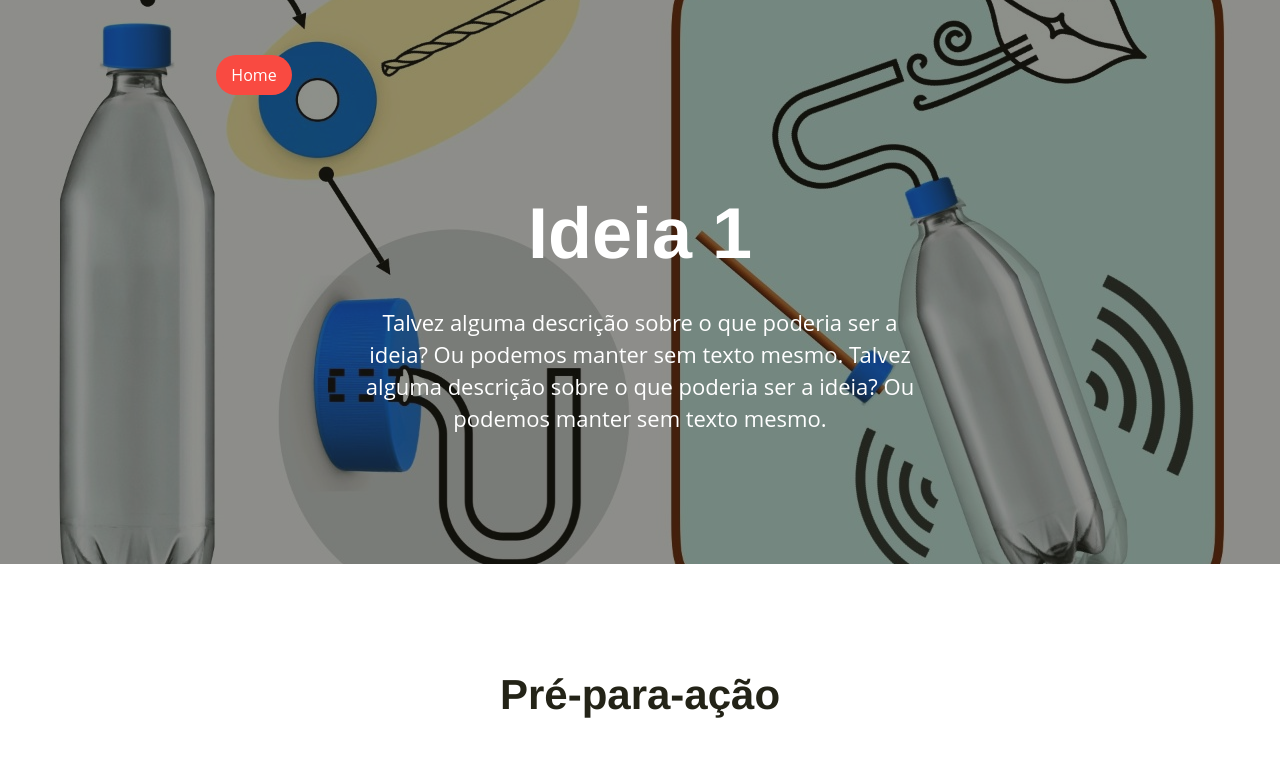
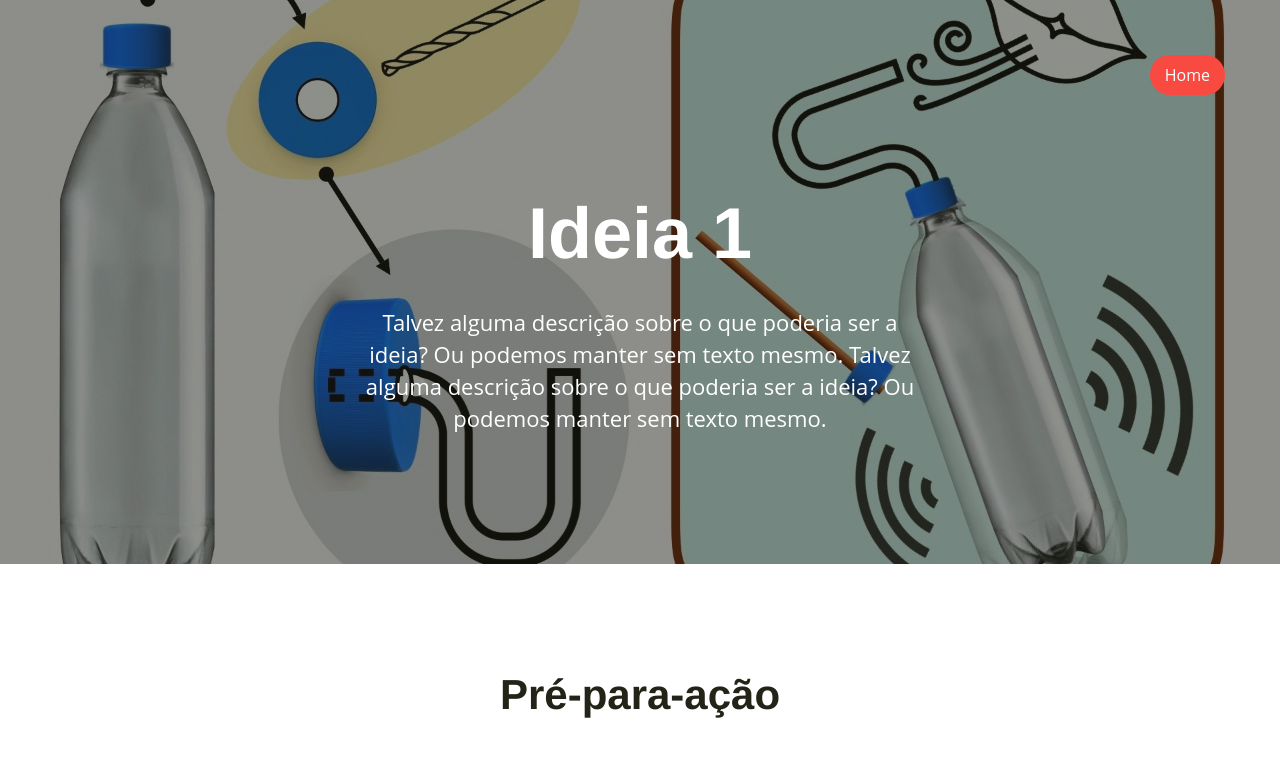
Before and after one commit to LiloZone/pet, a plain HTML site: page ideia1.html in a window 1280 px wide. Shown: the top 783 px of the page. Drawn offline with nearby package versions, Linux system fonts and the light colour scheme; some packages are replaced by stand-ins of ours.

Commit message:
Update ideia1.html

```diff
--- a/ideia1.html
+++ b/ideia1.html
@@ -62,29 +62,11 @@
 			</style>
 			<nav class="header_menu_13 pt-30 pb-30 mt-25">
 				<div class="container px-xl-0">
-					<div class="row justify-content-center">
-						<div class="col-xl-10">
-							<div class="row justify-content-between align-items-center">
-<!--
-								<div class="col-xl-2 color-white logo">
-									<span class="">Startup</span>
+					<div class="row justify-content-left">
+						<div class="col-xl-12">
+							<div class="row justify-content-between align-items-right">
+								<div class="col-xl-10">
 								</div>
-								<div class="col-xl-8 text-center f-18 medium">
-									<a href="#" class="link color-white mx-15">Tour</a>
-									<a href="#" class="link color-white mx-15">Features</a>
-									<a href="#" class="link color-white mx-15">Pricing</a>
-									<a href="#" class="link color-white mx-15">Blog</a>
-									<a href="#" class="link color-white mx-15">
-										<i class="fab fa-dribbble"></i>
-									</a>
-									<a href="#" class="link color-white mx-15">
-										<i class="fab fa-instagram"></i>
-									</a>
-									<a href="#" class="link color-white mx-15">
-										<i class="fab fa-behance"></i>
-									</a>
-								</div>
--->
 								<div class="col-xl-2 text-right">
 									<a href="index.html" class="btn sm action-3 f-16">Home</a>
 								</div>
@@ -251,7 +233,7 @@
 				<div class="row">
 					<div class="mb-20 col-7 text-lg-left">
 						<a href="index.html" class="link color-white mr-10">Home</a>
-						<a href="#" class="link color-white mx-10">Sobre</a>
+						<a href="sobre.html" class="link color-white mx-10">Sobre</a>
 						<a href="#" class="link color-white mx-10">Quem somos</a>
 					</div>
 					<div class="col-5 text-lg-right">
```
